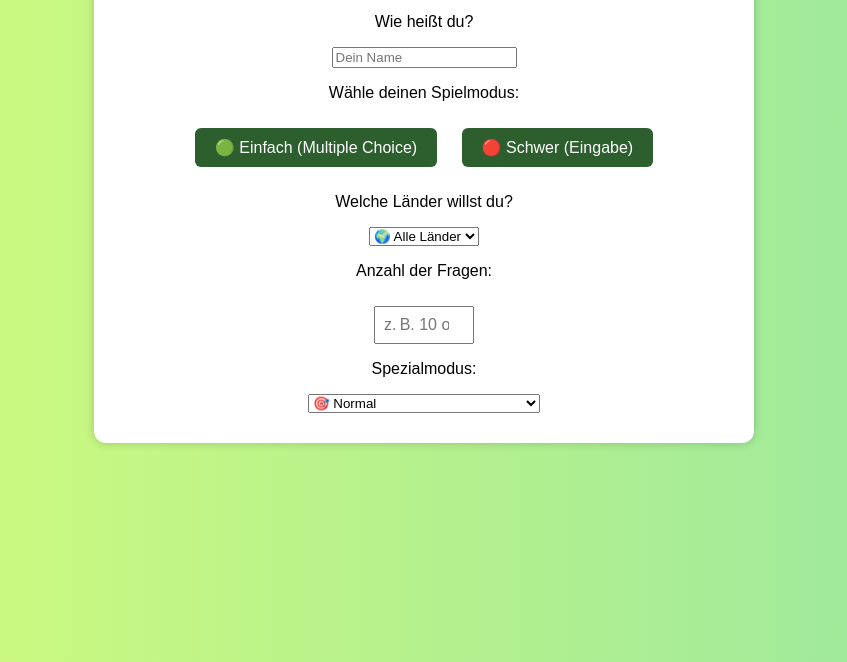
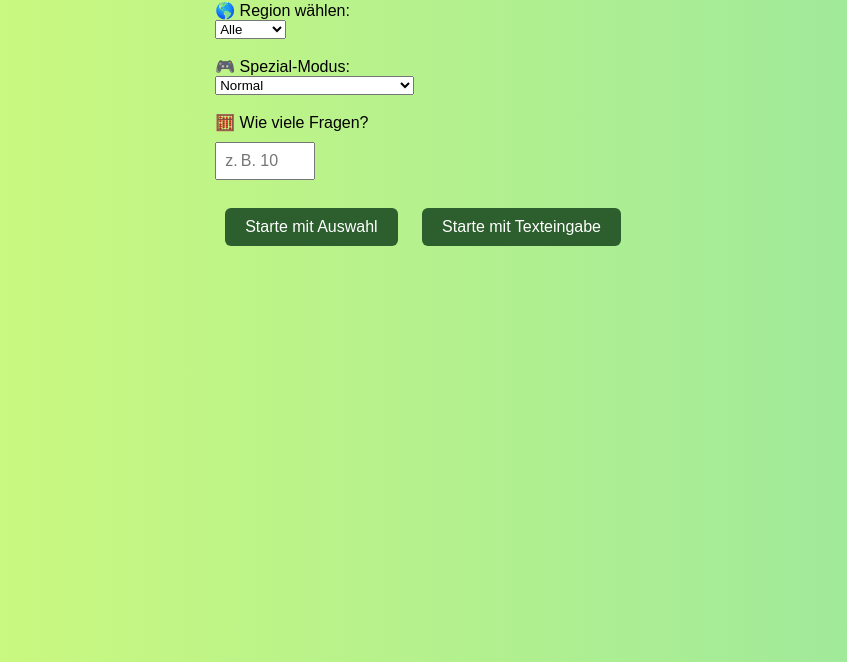
Before and after one commit to jeri-b/test-game, a plain HTML site: page index.html in a window 1280 px wide. Shown: the part 138-800 px from the top of the page, without its empty margins (216-1063 px from the left). Drawn offline with Linux system fonts and the light colour scheme.

Commit message:
Update index.html

```diff
--- a/index.html
+++ b/index.html
@@ -2,53 +2,55 @@
 <html lang="de">
 <head>
   <meta charset="UTF-8" />
-  <title>🌍 Hauptstadtquiz</title>
+  <meta name="viewport" content="width=device-width, initial-scale=1.0"/>
+  <title>Hauptstadtquiz</title>
   <link rel="stylesheet" href="style.css" />
 </head>
 <body>
-  <div class="container" id="start-screen">
-    <h1>🌍 Hauptstadtquiz</h1>
-    <p>Wie heißt du?</p>
-    <input type="text" id="player-name" placeholder="Dein Name" />
+  <div id="start-screen">
+    <h1>🧠 Hauptstadt-Ratespiel 🌍</h1>
 
-    <p>Wähle deinen Spielmodus:</p>
-    <button onclick="startGame('multiple')">🟢 Einfach (Multiple Choice)</button>
-    <button onclick="startGame('text')">🔴 Schwer (Eingabe)</button>
+    <label for="player-name">👤 Dein Name:</label><br/>
+    <input type="text" id="player-name" placeholder="Name eingeben"/><br/><br/>
 
-    <p>Welche Länder willst du?</p>
+    <label for="region-select">🌎 Region wählen:</label><br/>
     <select id="region-select">
-      <option value="world">🌍 Alle Länder</option>
-      <option value="europe">🇪🇺 Europa</option>
-      <option value="america">🌎 Amerika</option>
-      <option value="asia">🌏 Asien</option>
-      <option value="africa">🌍 Afrika</option>
-    </select>
+      <option value="world">Alle</option>
+      <option value="europe">Europa</option>
+      <option value="america">Amerika</option>
+      <option value="asia">Asien</option>
+      <option value="africa">Afrika</option>
+    </select><br/><br/>
 
-    <p>Anzahl der Fragen:</p>
-    <input type="number" id="question-count" min="1" placeholder="z. B. 10 oder leer für alle" />
+    <label for="special-mode">🎮 Spezial-Modus:</label><br/>
+    <select id="special-mode">
+      <option value="normal">Normal</option>
+      <option value="blitz">⏱️ Blitzrunde (10s Zeit)</option>
+      <option value="lifes">❤️ Fehler-Modus (3 Leben)</option>
+      <option value="reverse">🔄 Rückwärts (Stadt → Land)</option>
+    </select><br/><br/>
 
-    <p>Spezialmodus:</p>
-    <select id="special-mode">
-      <option value="normal">🎯 Normal</option>
-      <option value="blitz">⚡ Blitzrunde (10 Sek)</option>
-      <option value="lifes">❤️ Fehler-Modus (3 Leben)</option>
-      <option value="reverse">🔁 Rückwärts (Hauptstadt → Land)</option>
-    </select>
+    <label for="question-count">🧮 Wie viele Fragen?</label><br/>
+    <input type="number" id="question-count" min="1" placeholder="z. B. 10"/><br/><br/>
+
+    <button id="start-multiple">Starte mit Auswahl</button>
+    <button id="start-input">Starte mit Texteingabe</button>
   </div>
 
-  <div class="container" id="quiz-screen" style="display: none;">
+  <div id="quiz-screen" style="display:none;">
     <div id="timer">🕒 0 Sekunden</div>
-    <div id="question-box"></div>
+    <div id="lives-display"></div>
+    <h2 id="question-box">Frage erscheint hier...</h2>
     <div id="answer-box"></div>
-    <button id="next-button" onclick="nextQuestion()" style="display:none;">Nächste Frage</button>
+    <button id="next-button" style="display:none;">Nächste Frage</button>
   </div>
 
-  <div class="container" id="result-screen" style="display: none;">
-    <h2>🎉 Fertig!</h2>
+  <div id="result-screen" style="display:none;">
+    <h2>🎉 Ergebnis</h2>
     <p id="score-text"></p>
     <p id="time-text"></p>
-    <p id="best-result"></p>
-    <button onclick="location.reload()">🔁 Neu starten</button>
+    <p id="surprise-text" style="font-weight:bold; color:green;"></p>
+    <button id="restart-button">🔁 Neustarten</button>
   </div>
 
   <script src="quiz.js"></script>
```
